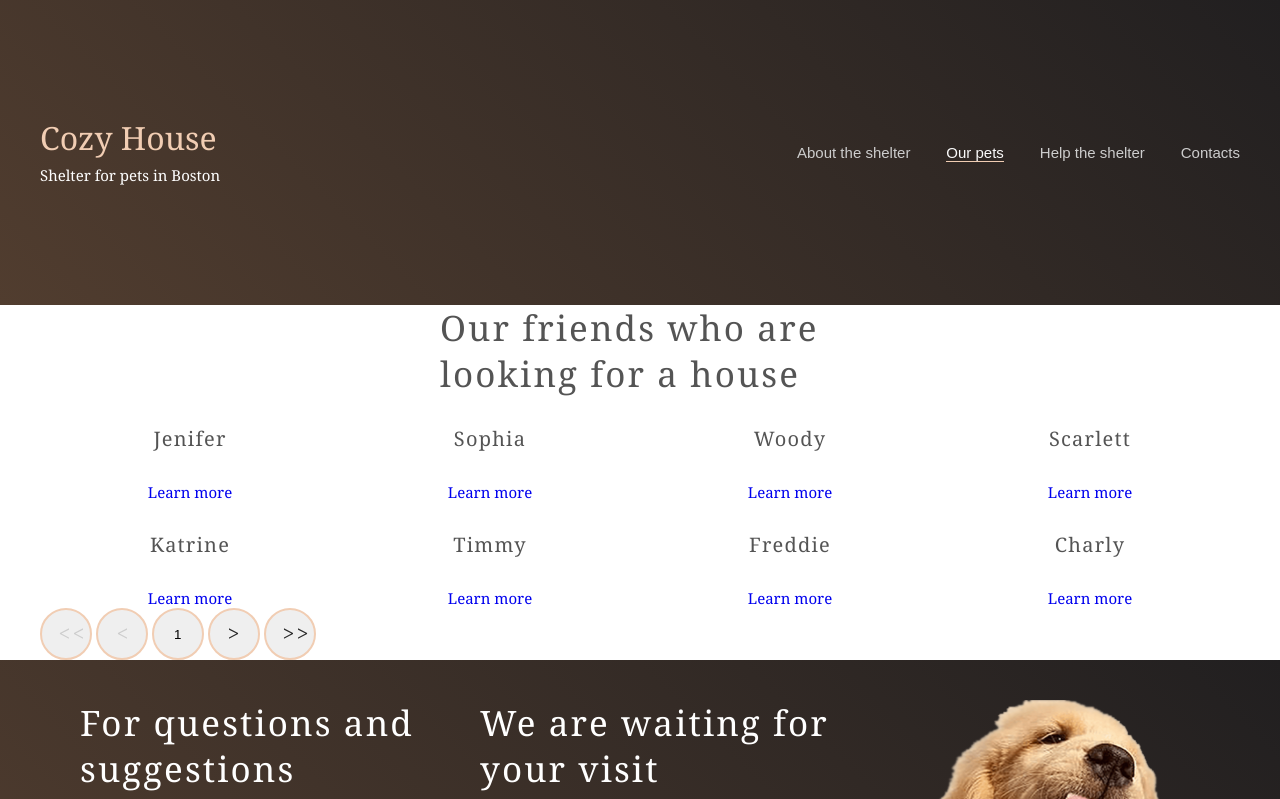
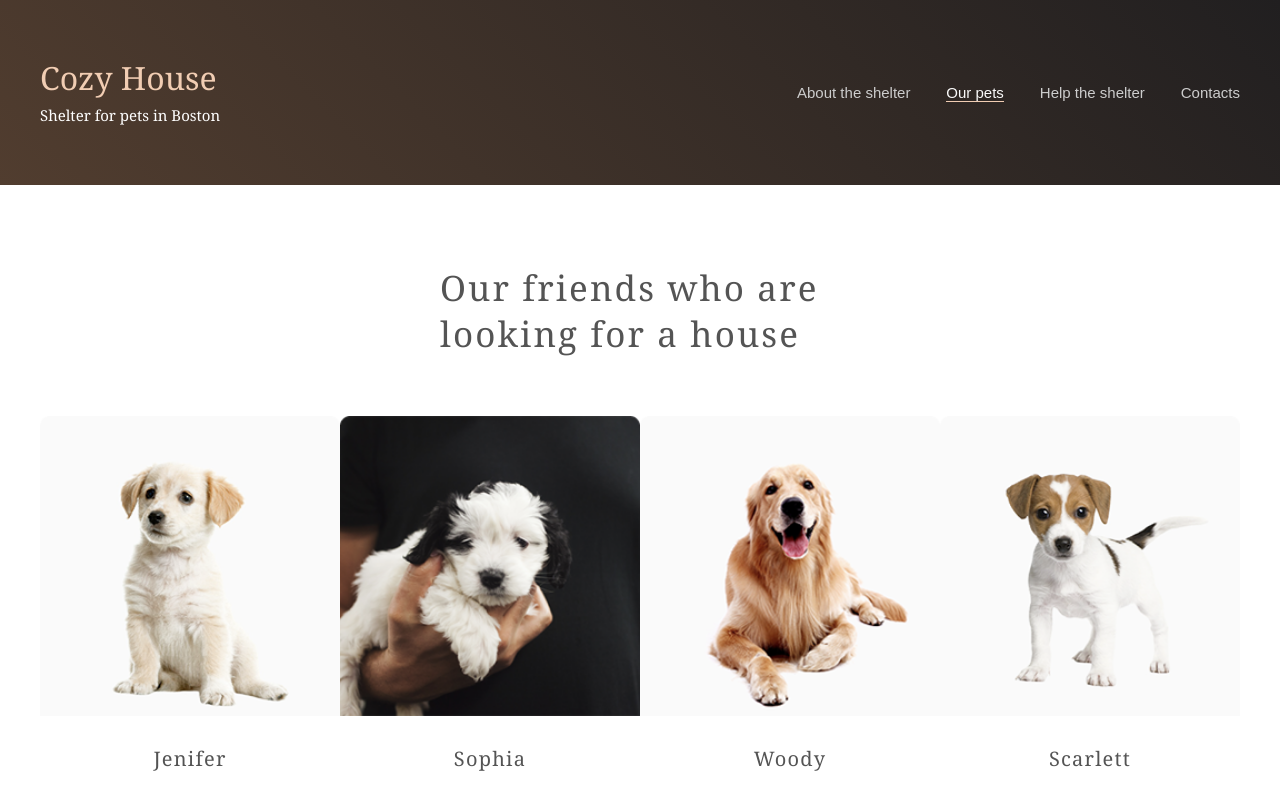
Before and after one commit to Sterka1402/Cozy-House, a website built with webpack: page pets.html in a window 1280 px wide. Shown: the top 799 px of the page. Built offline with nearby package versions, Linux system fonts and the light colour scheme.

Commit message:
create button in js

```diff
--- a/pets.html
+++ b/pets.html
@@ -27,7 +27,7 @@
   </header>
   <section>
       <div class="container">
-        <h3>Our friends who
+        <h3 class='h3pets'>Our friends who
           are looking for a house</h3>
         <div class="ourpets-content">
           <!-- <div class="pets-card friends">
@@ -88,7 +88,7 @@
           </div> -->
         </div>
         <div class="ourpets-navigation">
-          <button class="hover">
+          <button class="hover bigger">
             <svg width="25" height="11" viewBox="0 0 25 11" fill="none" xmlns="http://www.w3.org/2000/svg">
               <path d="M9.94687 10.7852L0.913671 6.08789V4.98438L9.94687 0.287109V1.625L2.43711 5.53125L9.94687 9.44727V10.7852ZM24.018 10.7852L14.9848 6.08789V4.98438L24.018 0.287109V1.625L16.5082 5.53125L24.018 9.44727V10.7852Z" fill="#CDCDCD"/>
             </svg>
@@ -106,7 +106,7 @@
               <path d="M9.04102 6.08789L0.0078125 10.7852V9.44727L7.51758 5.53125L0.0078125 1.625V0.287109L9.04102 4.98438V6.08789Z" fill="#292929"/>
             </svg>
           </button>
-          <button class="hover">
+          <button class="hover bigger">
             <svg width="25" height="11" viewBox="0 0 25 11" fill="none" xmlns="http://www.w3.org/2000/svg">
               <path d="M10.0055 6.08789L0.972265 10.7852V9.44727L8.48203 5.53125L0.972265 1.625V0.287109L10.0055 4.98438V6.08789ZM24.0766 6.08789L15.0434 10.7852V9.44727L22.5531 5.53125L15.0434 1.625V0.287109L24.0766 4.98438V6.08789Z" fill="#292929"/>
             </svg>
--- a/src/modules/pets-data.js
+++ b/src/modules/pets-data.js
@@ -5,7 +5,7 @@ const pets = [
     age: '2 months',
     breed: 'Dog - Labrador',
     description: 'Jennifer is a sweet 2 months old Labrador that is patiently waiting to find a new forever home. This girl really enjoys being able to go outside to run and play, but won\'t hesitate to play up a storm in the house if she has all of her favorite toys.',
-    picture: '..\img\pets-jennifer.png',
+    picture: 'pets-jennifer.png',
   },
   {
     id:2,
--- a/src/modules/render-pets.js
+++ b/src/modules/render-pets.js
@@ -2,13 +2,14 @@ const renderPets = (pets,container) => {
 
   pets.forEach((pet) => {
     // console.log(pet.name,pet.age, pet.description);
+
     const petCard = document.createElement('div');
     petCard.innerHTML = `
+    <img src='./img/${pet.picture}'>
+    <h4>${pet.name}</h4>
+    <button>Learn more</button>
+    `;
 
-    <h4>${pet.name}</h4>
-    <a href ='#' title='Learn more'>Learn more</a>
-    `;
-     // <img scr='${picture}'>
 
     petCard.classList.add('ourpets-card');
     container.append(petCard);
--- a/src/pages/our-pets.js
+++ b/src/pages/our-pets.js
@@ -3,6 +3,11 @@ import renderPets from '../modules/render-pets';
 
 const petsContent = document.querySelector('.ourpets-content');
 
+const btn = document.createElement('button');
+btn.innerHTML = `Learn more`;
+btn.classList.add('ourpets-buttons');
+
+
 // console.log(petsContent);
 
 renderPets(pets, petsContent);
--- a/src/sass/_home.scss
+++ b/src/sass/_home.scss
@@ -88,8 +88,12 @@ h2{
     border-radius: 100px;
     height: 52px;
     width: 52px;
-    padding: 0 17px;
+    // padding: 0 17px;
     align-items: center;
+
+    .bigger{
+      justify-content: center;
+    }
   }
 }
 
--- a/src/sass/_pets.scss
+++ b/src/sass/_pets.scss
@@ -1,14 +1,3 @@
-
-.hover:hover{
-  background-color: $background-buttons-hover;
-  cursor: pointer;
-  transition-duration: .2s;
-}
-
-// .container {
-//   width: 1200px;
-//   margin: 0 auto;
-// }
 
 header  {
   background: $background-header-footer;
@@ -20,7 +9,7 @@ header  {
     display: flex;
     align-items: center;
     justify-content: space-between;
-    padding: 60px 0;
+    // padding: 60px 0;
 
     a {
       font-size: 32px;
@@ -56,8 +45,8 @@ header  {
   }
 }
 
-h3 {
-  width: 400px;
+.h3pets {
+  padding: 80px 400px 60px 400px;
 }
 
 .ourpets-content {
@@ -99,7 +88,11 @@ h3 {
 }
 
 .ourpets-navigation {
+  display: flex;
+  justify-content:center;
   margin: 0 auto;
+  margin-top: 60px;
+  margin-bottom: 100px;
 
   button {
     border: 2px solid $background-buttons;
@@ -108,5 +101,6 @@ h3 {
     width: 52px;
     padding: 0 17px;
     align-items: center;
+    margin: 60px 20px 100px 0;
   }
 }
```
Also changed, not shown: dist/bundle.js, dist/style.css.
